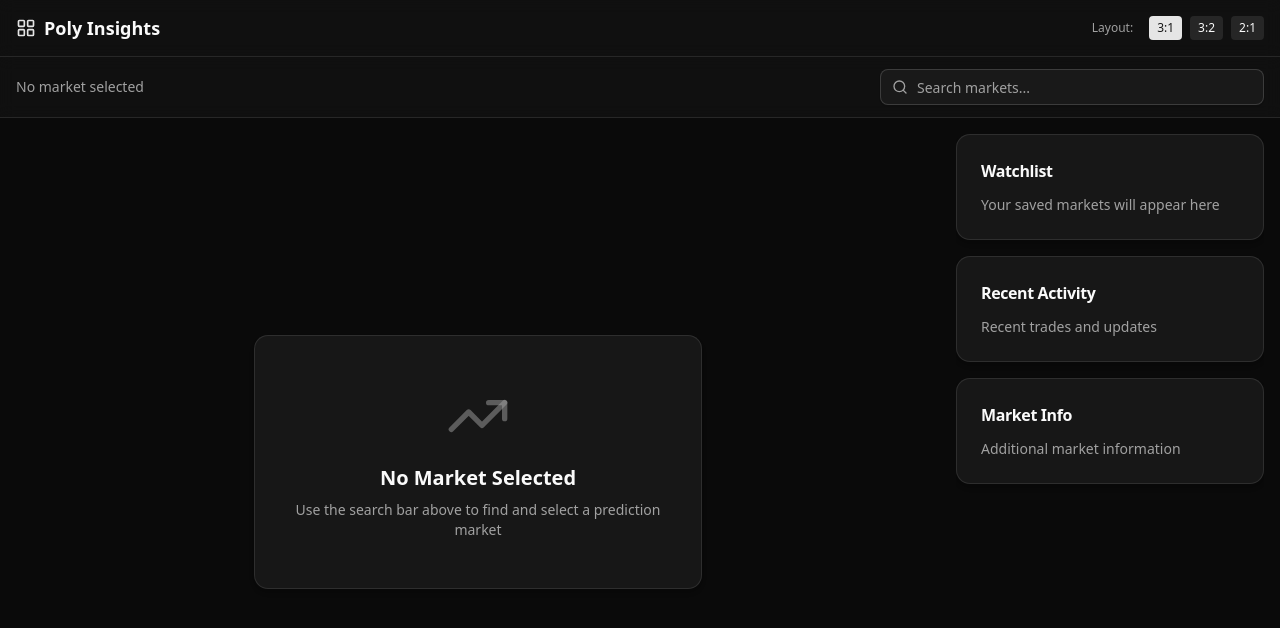
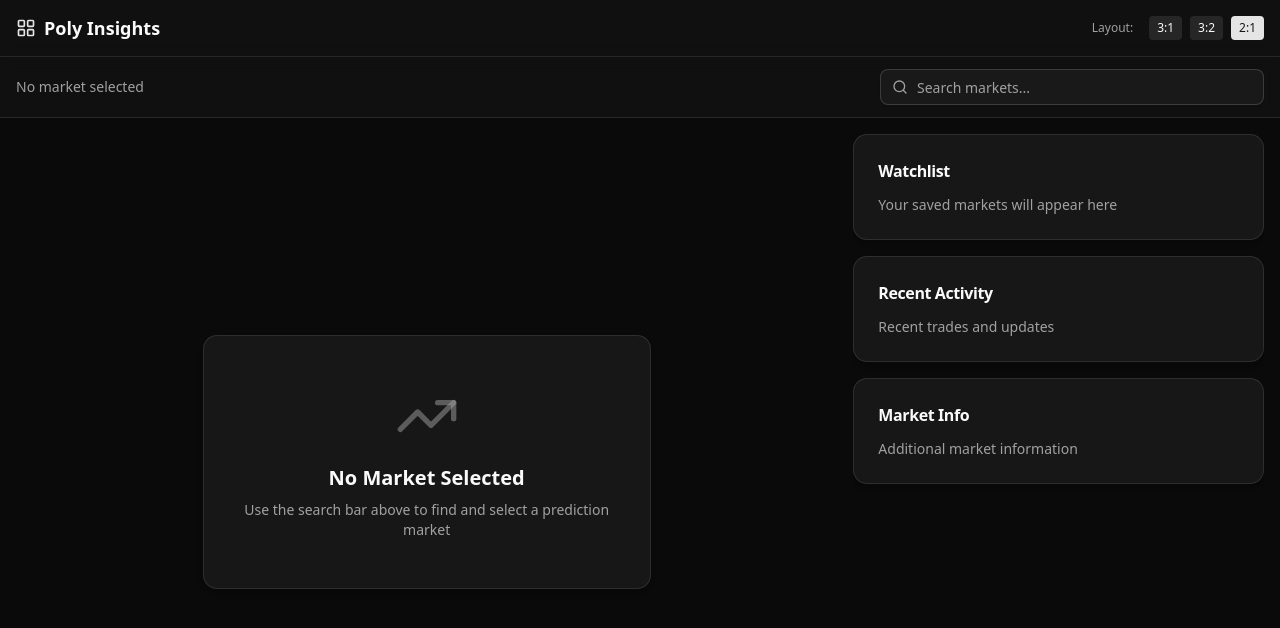
Before and after one commit to jdmnk/omen, a Next.js app in the folder frontend/: page / in a window 1280 px wide. Shown: the top 628 px of the page. Built offline with nearby package versions, Linux system fonts and the light colour scheme.

Commit message:
mv files, make default ratio smaller

```diff
--- a/frontend/src/components/MarketView.tsx
+++ b/frontend/src/components/MarketView.tsx
@@ -9,7 +9,7 @@ import {
   TableRow,
 } from "@/components/ui/table";
 import { DollarSign, Package, TrendingDown } from "lucide-react";
-import { PriceChart } from "@/components/PriceChart";
+import { PriceChart } from "@/components/widgets/PriceChart";
 import { MarketResponse, Position } from "@/lib/models/api.models";
 import { formatNumber, formatCurrency } from "@/lib/ui/format.utils";
 import { PriceChartWidget } from "./widgets/PriceChartWidget";
--- a/frontend/src/components/TerminalLayout.tsx
+++ b/frontend/src/components/TerminalLayout.tsx
@@ -7,7 +7,7 @@ import { LayoutGrid } from "lucide-react";
 import { useRouter } from "next/navigation";
 
 export function TerminalLayout({ children }: { children: ReactNode }) {
-  const [layoutRatio, setLayoutRatio] = useState<"1:3" | "2:3" | "1:2">("1:3");
+  const [layoutRatio, setLayoutRatio] = useState<"1:3" | "2:3" | "1:2">("1:2");
   const router = useRouter();
 
   const getGridCols = () => {
--- a/frontend/src/components/widgets/PriceChartWidget.tsx
+++ b/frontend/src/components/widgets/PriceChartWidget.tsx
@@ -5,7 +5,7 @@ import {
   PriceHistoryPoint,
   usePriceHistoryQuery,
 } from "@/lib/queries/price-history.query";
-import { PriceChart } from "../PriceChart";
+import { PriceChart } from "./PriceChart";
 
 const deduplicateTimeStamps = (data: PriceHistoryPoint[]) => {
   const uniqueTimeStamps = [
```
Also changed, not shown: frontend/src/components/widgets/PriceChart.tsx (renamed from frontend/src/components/PriceChart.tsx).
